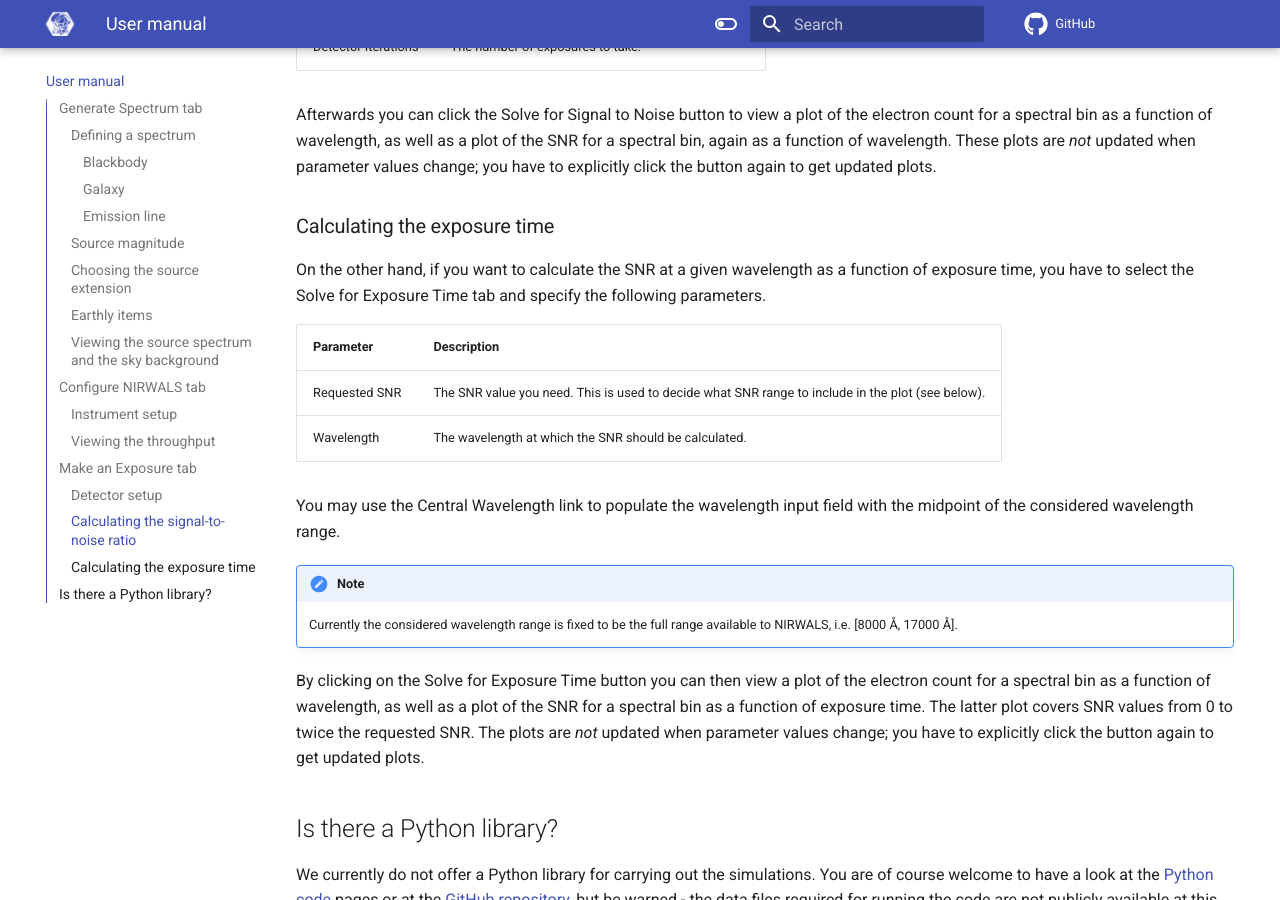
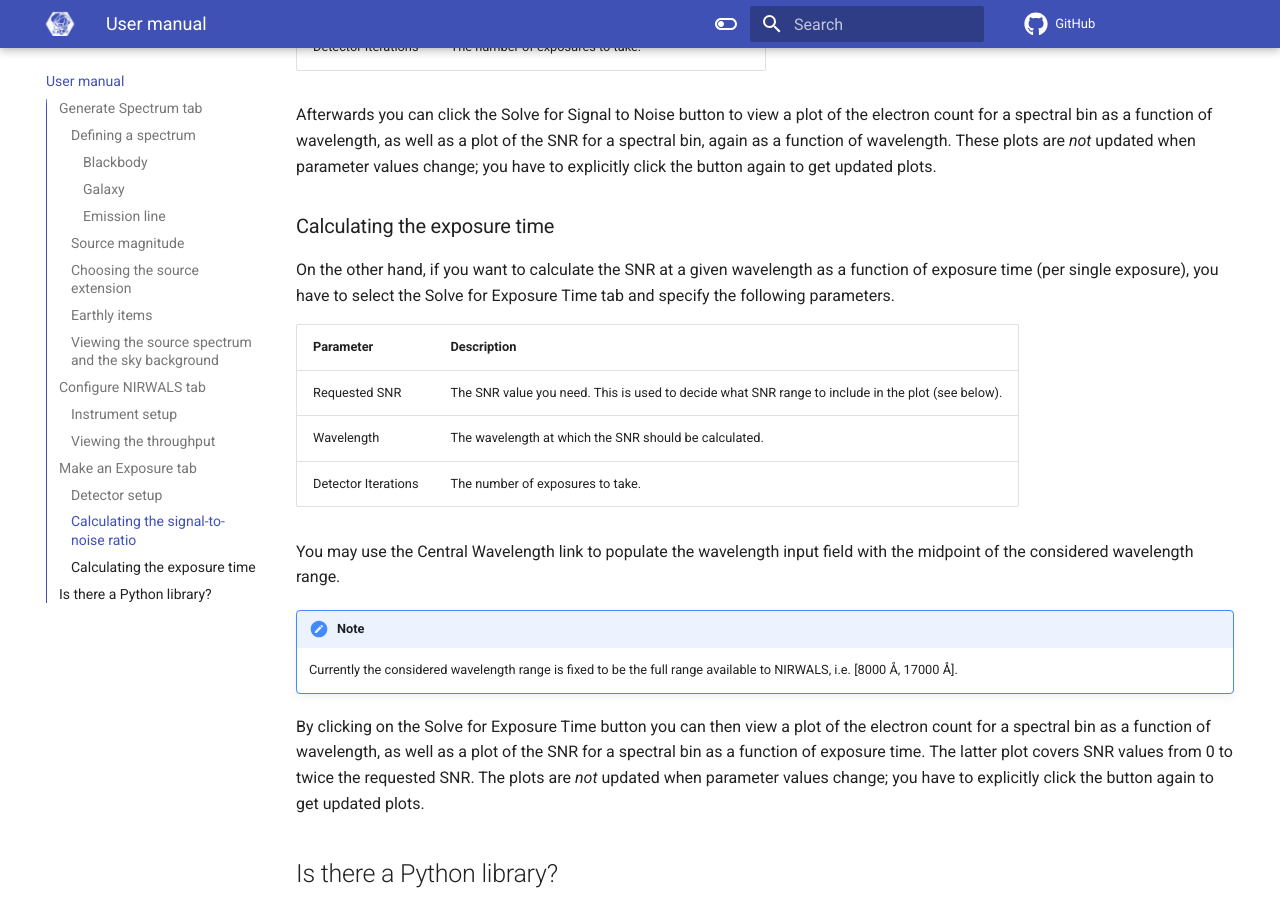
Before and after one commit to saltastroops/nir-simulator, an MkDocs documentation site: the page built from documentation/docs/user-manual.md, in a window 1280 px wide and 900 px high, scrolled down 6529 px. Built offline with MkDocs 1.6.1 and Material for MkDocs 9.7.7, drawn with Linux system fonts in a browser that asks for light colours; comment, search, counter and statistics services are not loaded.

Commit message:
Clarify the meaning of exposure time

```diff
--- a/documentation/docs/user-manual.md
+++ b/documentation/docs/user-manual.md
@@ -169,12 +169,13 @@ Afterwards you can click the Solve for Signal to Noise button to view a plot of
 
 ### Calculating the exposure time
 
-On the other hand, if you want to calculate the SNR at a given wavelength as a function of exposure time, you have to select the Solve for Exposure Time tab and specify the following parameters.
+On the other hand, if you want to calculate the SNR at a given wavelength as a function of exposure time (per single exposure), you have to select the Solve for Exposure Time tab and specify the following parameters.
 
-| Parameter     | Description                                                                                       |
-|---------------|---------------------------------------------------------------------------------------------------|
-| Requested SNR | The SNR value you need. This is used to decide what SNR range to include in the plot (see below). |
-| Wavelength    | The wavelength at which the SNR should be calculated.                                             |
+| Parameter           | Description                                                                                       |
+|---------------------|---------------------------------------------------------------------------------------------------|
+| Requested SNR       | The SNR value you need. This is used to decide what SNR range to include in the plot (see below). |
+| Wavelength          | The wavelength at which the SNR should be calculated.                                             |
+| Detector Iterations | The number of exposures to take.                                                                  |
 
 You may use the Central Wavelength link to populate the wavelength input field with the midpoint of the considered wavelength range.
 
--- a/frontend/src/components/exposure/ExposurePanel.tsx
+++ b/frontend/src/components/exposure/ExposurePanel.tsx
@@ -178,7 +178,7 @@ export function ExposurePanel({ setup, update }: Props) {
           }
         : {
             title: "SNR (in spectral bin)",
-            xLabel: "Exposure Time (sec)",
+            xLabel: "Exposure Time (sec, per exposure)",
             yLabel: "SNR",
           };
 
```
